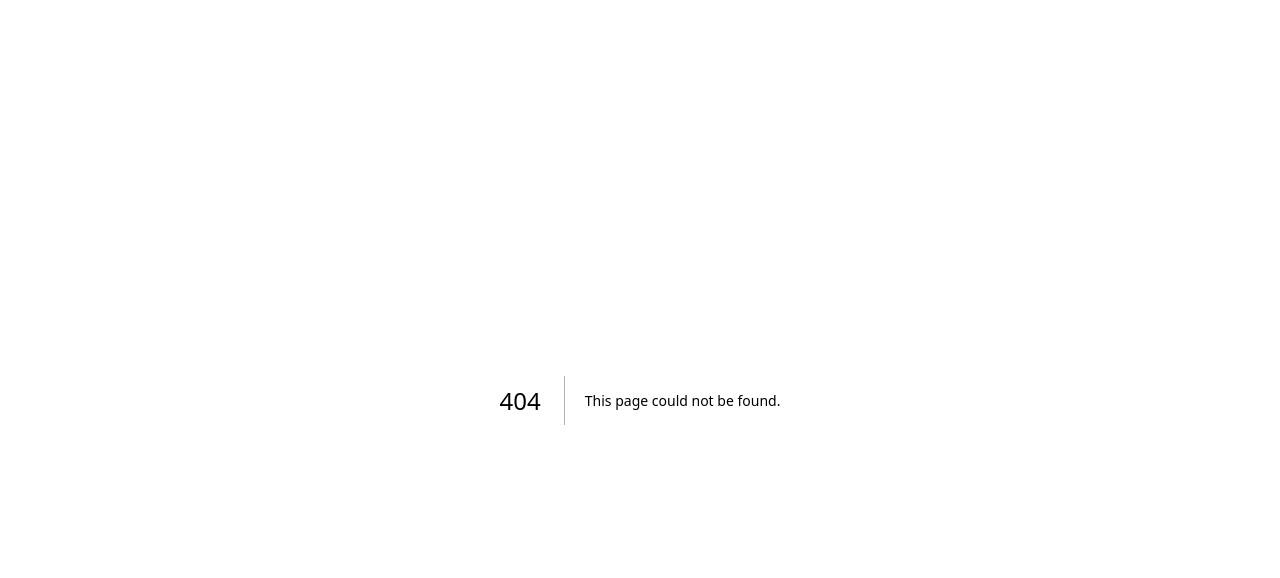
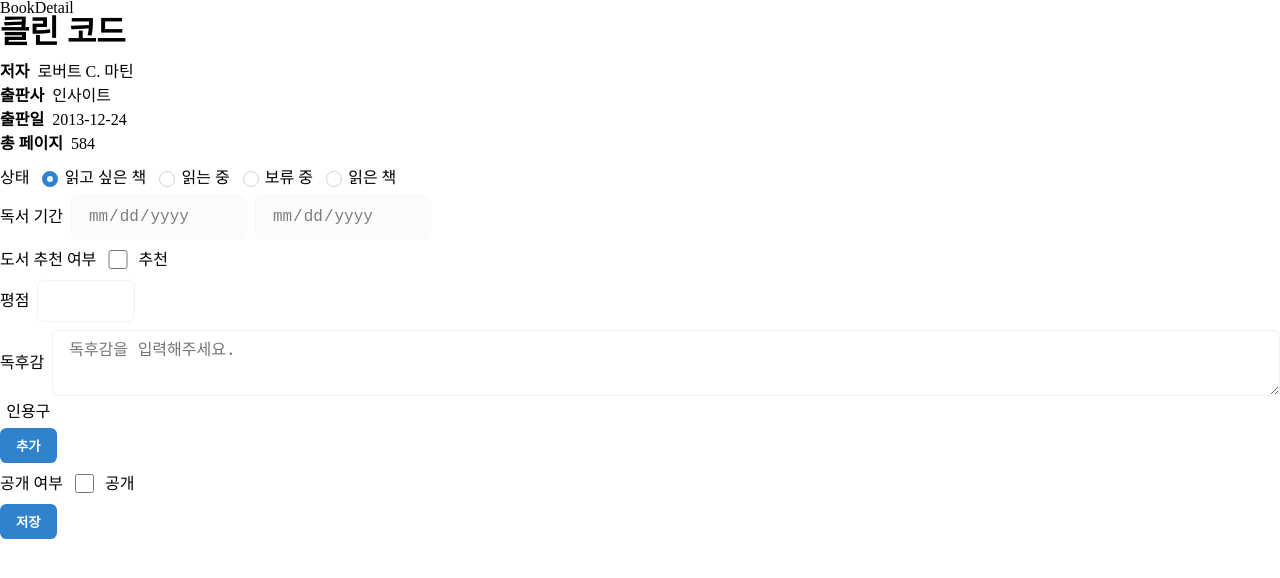
Before and after one commit to prayinforrain/rhf-library, a Next.js app: page /1 in a window 1280 px wide. Before the commit this address had no page. Shown: the top 578 px of the page. Built offline with nearby package versions, Linux system fonts and the light colour scheme.

Commit message:
feat: 독서기록 상세 페이지

```diff
--- /dev/null
+++ b/src/components/book/bookDetail/BookMeta.tsx
@@ -0,0 +1,49 @@
+import { BookRecord } from "@/types/book";
+import styled from "@emotion/styled";
+
+const BookInfoSection = styled.dl`
+  display: flex;
+  flex-direction: column;
+  gap: 0.5rem;
+`;
+
+const BookInfoItem = styled.div`
+  display: flex;
+  flex-direction: row;
+  gap: 0.5rem;
+`;
+
+const BookInfoItemLabel = styled.dt`
+  font-size: 1rem;
+  font-weight: 600;
+`;
+
+const BookInfoItemValue = styled.dd`
+  font-size: 1rem;
+  font-weight: 400;
+`;
+
+const BookMeta = ({ book }: { book: BookRecord }) => {
+  return (
+    <BookInfoSection>
+      <BookInfoItem>
+        <BookInfoItemLabel>저자</BookInfoItemLabel>
+        <BookInfoItemValue>{book.author}</BookInfoItemValue>
+      </BookInfoItem>
+      <BookInfoItem>
+        <BookInfoItemLabel>출판사</BookInfoItemLabel>
+        <BookInfoItemValue>{book.publisher}</BookInfoItemValue>
+      </BookInfoItem>
+      <BookInfoItem>
+        <BookInfoItemLabel>출판일</BookInfoItemLabel>
+        <BookInfoItemValue>{book.publicationDate}</BookInfoItemValue>
+      </BookInfoItem>
+      <BookInfoItem>
+        <BookInfoItemLabel>총 페이지</BookInfoItemLabel>
+        <BookInfoItemValue>{book.totalPages}</BookInfoItemValue>
+      </BookInfoItem>
+    </BookInfoSection>
+  );
+};
+
+export default BookMeta;
--- /dev/null
+++ b/src/components/book/bookDetail/index.tsx
@@ -0,0 +1,227 @@
+import { BookRecord } from "@/types/book";
+import styled from "@emotion/styled";
+import Radio from "../../ui/Radio/Radio";
+import { READING_STATUS } from "@/constants/readingStatus";
+import { useFieldArray, useForm } from "react-hook-form";
+import Button from "../../ui/Button";
+import BookMeta from "./BookMeta";
+import Input from "@/components/ui/Input";
+import Checkbox from "@/components/ui/Checkbox";
+import Textarea from "@/components/ui/Textarea";
+import { useMutation } from "@tanstack/react-query";
+
+const BookDetailWrapper = styled.div`
+  display: flex;
+  flex-direction: column;
+  gap: 1rem;
+`;
+
+const BookTitle = styled.h1`
+  font-size: 2rem;
+  font-weight: 600;
+`;
+
+const Form = styled.form`
+  display: flex;
+  flex-direction: column;
+  gap: 0.5rem;
+`;
+
+const Field = styled.div`
+  display: flex;
+  flex-direction: row;
+  gap: 0.5rem;
+  align-items: center;
+`;
+
+const FieldLabel = styled.div`
+  font-size: 1rem;
+  white-space: nowrap;
+  display: flex;
+  flex-direction: column;
+  gap: 0.5rem;
+  align-items: center;
+`;
+
+const RowGroup = styled.div`
+  display: flex;
+  flex-direction: row;
+  gap: 0.5rem;
+`;
+
+const QuoteList = styled.ul`
+  display: flex;
+  flex-direction: column;
+  gap: 0.5rem;
+  flex: 1;
+`;
+
+const ButtonGroup = styled.div`
+  display: flex;
+  flex-direction: row;
+  gap: 0.5rem;
+  width: auto;
+`;
+
+const BookDetail = ({ book }: { book: BookRecord }) => {
+  const { register, handleSubmit, control, watch } = useForm({
+    defaultValues: {
+      ...book,
+    },
+  });
+
+  const bookStatus = watch("readingStatus");
+
+  const { fields, append, remove } = useFieldArray({
+    control,
+    name: "quotes",
+  });
+
+  const { mutate: updateBook } = useMutation({
+    mutationFn: async (data: BookRecord) => {
+      const response = await fetch(`/api/book/${book.id}`, {
+        method: "PATCH",
+        body: JSON.stringify(data),
+      });
+      return response.json();
+    },
+  });
+
+  const onSubmit = (data: BookRecord) => {
+    updateBook(data);
+  };
+
+  return (
+    <BookDetailWrapper>
+      <BookTitle>{book.title}</BookTitle>
+      <BookMeta book={book} />
+      <Form onSubmit={handleSubmit(onSubmit)}>
+        {/* 1단계 */}
+        <Field>
+          <FieldLabel>상태</FieldLabel>
+          <RowGroup>
+            <Radio
+              label="읽고 싶은 책"
+              value={READING_STATUS.WANT_TO_READ}
+              {...register("readingStatus")}
+            />
+            <Radio
+              label="읽는 중"
+              value={READING_STATUS.READING}
+              {...register("readingStatus")}
+            />
+            <Radio
+              label="보류 중"
+              value={READING_STATUS.ON_HOLD}
+              {...register("readingStatus")}
+            />
+            <Radio
+              label="읽은 책"
+              value={READING_STATUS.FINISHED}
+              {...register("readingStatus")}
+            />
+          </RowGroup>
+        </Field>
+        <Field>
+          <FieldLabel>독서 기간</FieldLabel>
+          <RowGroup>
+            <Input
+              type="date"
+              {...register("startDate")}
+              disabled={bookStatus === READING_STATUS.WANT_TO_READ}
+            />
+            <Input
+              type="date"
+              {...register("endDate")}
+              disabled={bookStatus !== READING_STATUS.FINISHED}
+            />
+          </RowGroup>
+        </Field>
+        {/* 2단계 */}
+        <Field>
+          <FieldLabel>도서 추천 여부</FieldLabel>
+          <RowGroup>
+            <Checkbox label="추천" {...register("recommend")} />
+          </RowGroup>
+        </Field>
+        <Field>
+          <FieldLabel>평점</FieldLabel>
+          <RowGroup>
+            <Input
+              type="number"
+              min={0}
+              max={5}
+              step={0.5}
+              {...register("rating")}
+            />
+          </RowGroup>
+        </Field>
+        {/* 3단계 */}
+        <Field>
+          <FieldLabel>독후감</FieldLabel>
+          <Textarea
+            {...register("review")}
+            placeholder="독후감을 입력해주세요."
+          />
+        </Field>
+        {/* 4단계 */}
+        <Field>
+          <FieldLabel>
+            인용구
+            <ButtonGroup>
+              <Button
+                type="button"
+                onClick={() =>
+                  append({
+                    id: `${
+                      Number(book.quotes[book.quotes.length - 1]?.id ?? 0) + 1
+                    }`,
+                    text: "",
+                    pageNumber: null,
+                  })
+                }
+              >
+                추가
+              </Button>
+            </ButtonGroup>
+          </FieldLabel>
+          <QuoteList>
+            {fields.map((field, index) => (
+              <li key={field.id}>
+                <RowGroup>
+                  <Input
+                    type="text"
+                    {...register(`quotes.${index}.text`)}
+                    placeholder="인용구를 입력해주세요."
+                  />
+                  <Input
+                    type="number"
+                    min={1}
+                    max={book.totalPages ?? 0}
+                    {...register(`quotes.${index}.pageNumber`)}
+                    style={{ width: "auto" }}
+                  />
+                  <Button type="button" onClick={() => remove(index)}>
+                    삭제
+                  </Button>
+                </RowGroup>
+              </li>
+            ))}
+          </QuoteList>
+        </Field>
+        {/* 5단계 */}
+        <Field>
+          <FieldLabel>공개 여부</FieldLabel>
+          <RowGroup>
+            <Checkbox label="공개" {...register("isPublic")} />
+          </RowGroup>
+        </Field>
+        <ButtonGroup>
+          <Button type="submit">저장</Button>
+        </ButtonGroup>
+      </Form>
+    </BookDetailWrapper>
+  );
+};
+
+export default BookDetail;
--- /dev/null
+++ b/src/components/ui/Checkbox/index.tsx
@@ -0,0 +1,36 @@
+import styled from "@emotion/styled";
+import { ComponentProps } from "react";
+
+const CheckboxContainer = styled.label`
+  display: flex;
+  flex-direction: row;
+  align-items: center;
+  gap: 0.5rem;
+  cursor: pointer;
+  align-items: center;
+`;
+
+const CheckboxWrapper = styled.input`
+  width: 1.2rem;
+  height: 1.2rem;
+  border-radius: 0.2rem;
+`;
+
+const CheckboxLabel = styled.span`
+  font-size: 1rem;
+`;
+
+interface CheckboxProps extends ComponentProps<"input"> {
+  label: string;
+}
+
+const Checkbox = ({ label, ...props }: CheckboxProps) => {
+  return (
+    <CheckboxContainer>
+      <CheckboxWrapper type="checkbox" {...props} />
+      <CheckboxLabel>{label}</CheckboxLabel>
+    </CheckboxContainer>
+  );
+};
+
+export default Checkbox;
--- /dev/null
+++ b/src/components/ui/Textarea/index.tsx
@@ -0,0 +1,29 @@
+import styled from "@emotion/styled";
+import { colors } from "@/styles/colors";
+
+const TextareaWrapper = styled.textarea`
+  width: 100%;
+  padding: 0.5rem 1rem;
+  border-radius: 0.4rem;
+  border: 1px solid ${colors.grey[20]};
+  background-color: ${colors.grey[0]};
+  color: ${colors.grey[100]};
+  font-size: 1rem;
+  font-weight: 400;
+  line-height: 1.5;
+  transition: border-color 0.3s ease;
+
+  &:disabled {
+    cursor: not-allowed;
+    opacity: 0.5;
+    background-color: ${colors.grey[10]};
+  }
+`;
+
+const Textarea = ({
+  ...props
+}: React.TextareaHTMLAttributes<HTMLTextAreaElement>) => {
+  return <TextareaWrapper {...props} />;
+};
+
+export default Textarea;
--- /dev/null
+++ b/src/pages/[id].tsx
@@ -0,0 +1,30 @@
+import { useRouter } from "next/router";
+import { useQuery } from "@tanstack/react-query";
+import { BookRecord } from "@/types/book";
+import BookDetail from "@/components/book/bookDetail";
+
+const BookDetailPage = () => {
+  const router = useRouter();
+  const { id } = router.query;
+
+  const { data: book, isLoading } = useQuery<BookRecord>({
+    queryKey: ["book", id],
+    queryFn: () => fetch(`/api/book/${id}`).then((res) => res.json()),
+    enabled: !!id,
+  });
+
+  return (
+    <div>
+      <h1>BookDetail</h1>
+      {isLoading ? (
+        <div>Loading...</div>
+      ) : book ? (
+        <BookDetail book={book} />
+      ) : (
+        <div>Book not found</div>
+      )}
+    </div>
+  );
+};
+
+export default BookDetailPage;
```
Also changed, not shown: src/components/book/index.tsx (+9 -0 lines).
